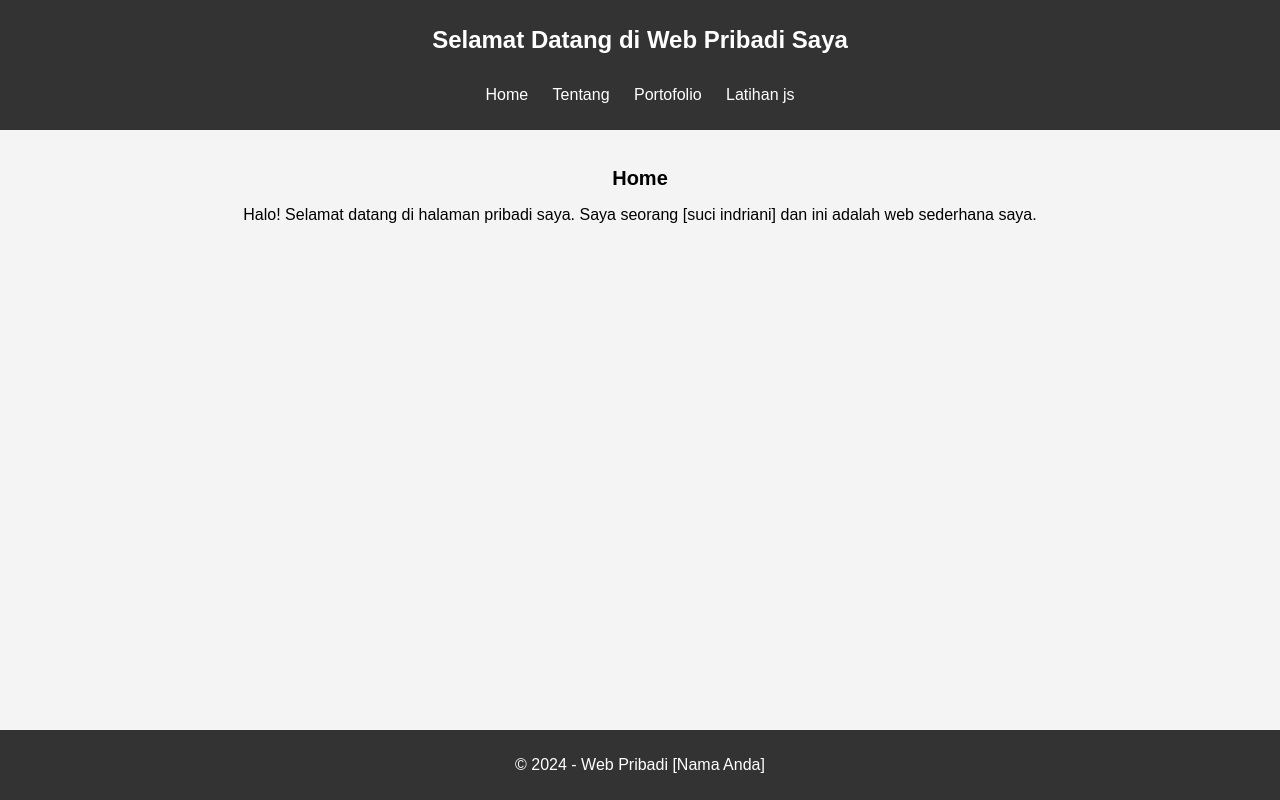
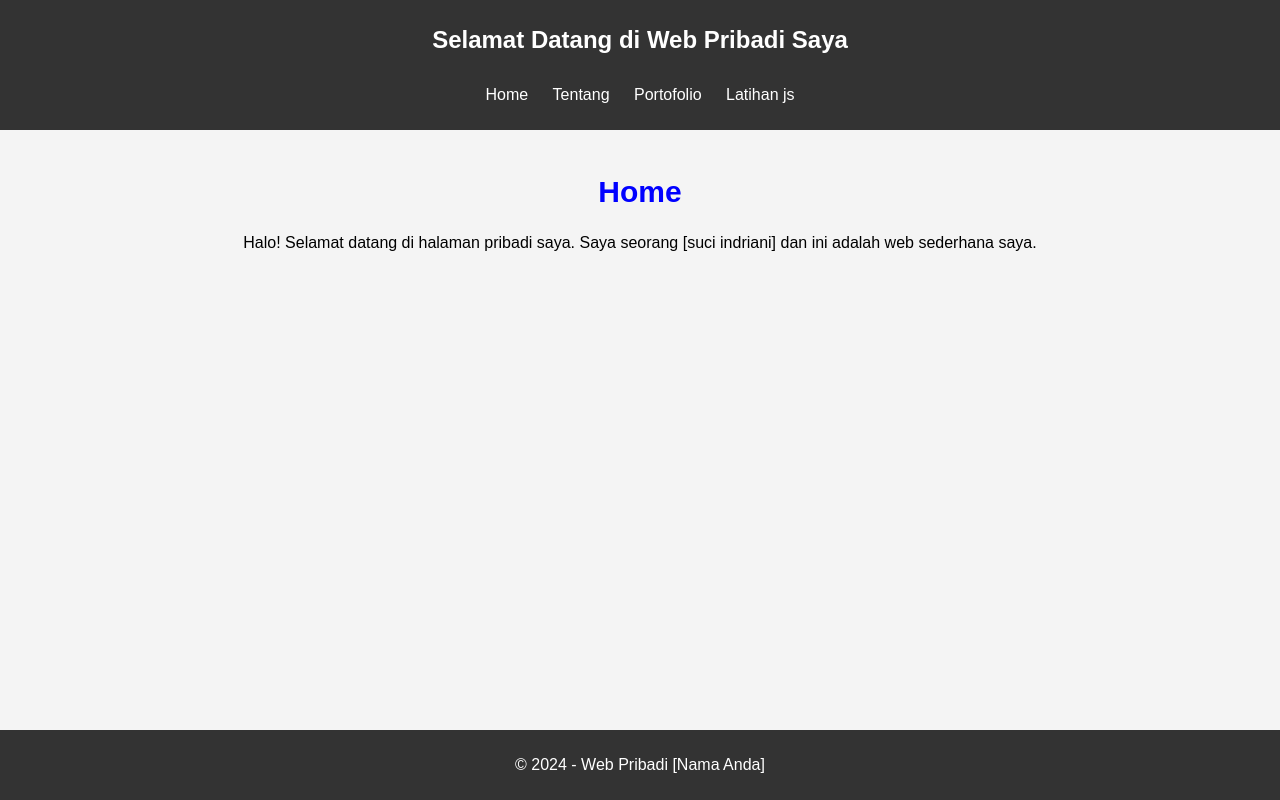
Before and after one commit to suciiindriani/suciiindriani.github.io, a plain HTML site: page index.html in a window 1280 px wide. Drawn offline with Linux system fonts and the light colour scheme.

Commit message:
Update index.html

```diff
--- a/index.html
+++ b/index.html
@@ -21,7 +21,7 @@
 
     <main>
         <section>
-            <h2 font face="Arial">Home</h2>
+            <h2 style="font-family: Arial; color:blue;font-size:30px;">Home</h2>
             <p>Halo! Selamat datang di halaman pribadi saya. Saya seorang [suci indriani] dan ini adalah web sederhana saya.</p>
         </section>
     </main>
```
